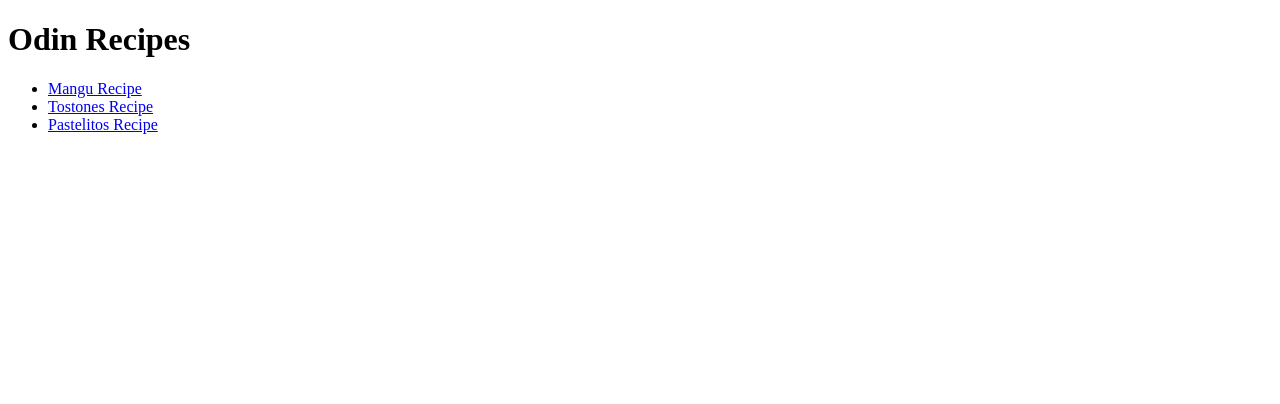
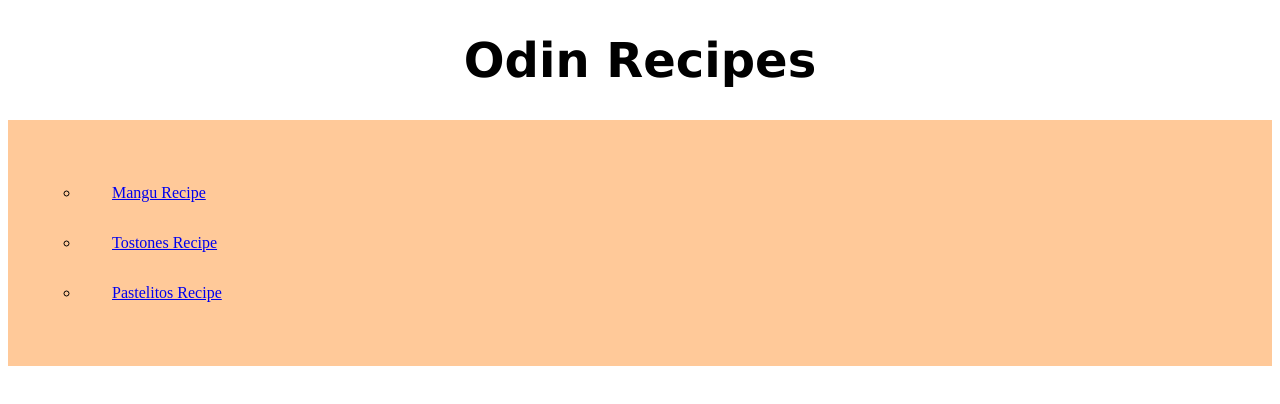
Before and after one commit to elizabethfernandezfermin/odin-recipes, a plain HTML site: page index.html in a window 1280 px wide. Drawn offline with Linux system fonts and the light colour scheme.

Commit message:
adding style sheet and modified index page

```diff
--- a/index.html
+++ b/index.html
@@ -2,10 +2,12 @@
 <html lang="en">
     <head>
         <meta charset= "UTF-8">
+        <link rel="stylesheet" href="styles.css">
         <title></title>
     </head>
     <body>
         <h1>Odin Recipes</h1>
+    <div class="list">
         <ul>
         <li><a href="recipes/mangu.html" target="_blank" rel="noopener noreferrer">Mangu Recipe</a>
             </li>
@@ -14,5 +16,6 @@
         <li><a href="recipes/pastelitos.html" target="_blank" rel="noopener noreferrer">Pastelitos Recipe</a>
             </li>
         </ul>
+    </div>
     </body>
 </html>
--- /dev/null
+++ b/styles.css
@@ -0,0 +1,26 @@
+body{
+    font-family: 'Garamound', serif;
+    font-size: 1rem;
+}
+.list{
+    background-color:rgba(255, 160, 77, 0.569);
+    padding:2rem;
+}
+ul{
+    list-style: circle;
+}
+li{
+    padding: 1rem;
+}
+h1{
+    font-family: Verdana, Geneva, Tahoma, sans-serif;
+    font-size: 3rem;
+    text-align: center;
+}
+a{
+    text-decoration: nones;
+    padding: 1rem;
+}
+a:hover{
+    background-color: rgba(255, 89, 77, 0.569);
+}
```
